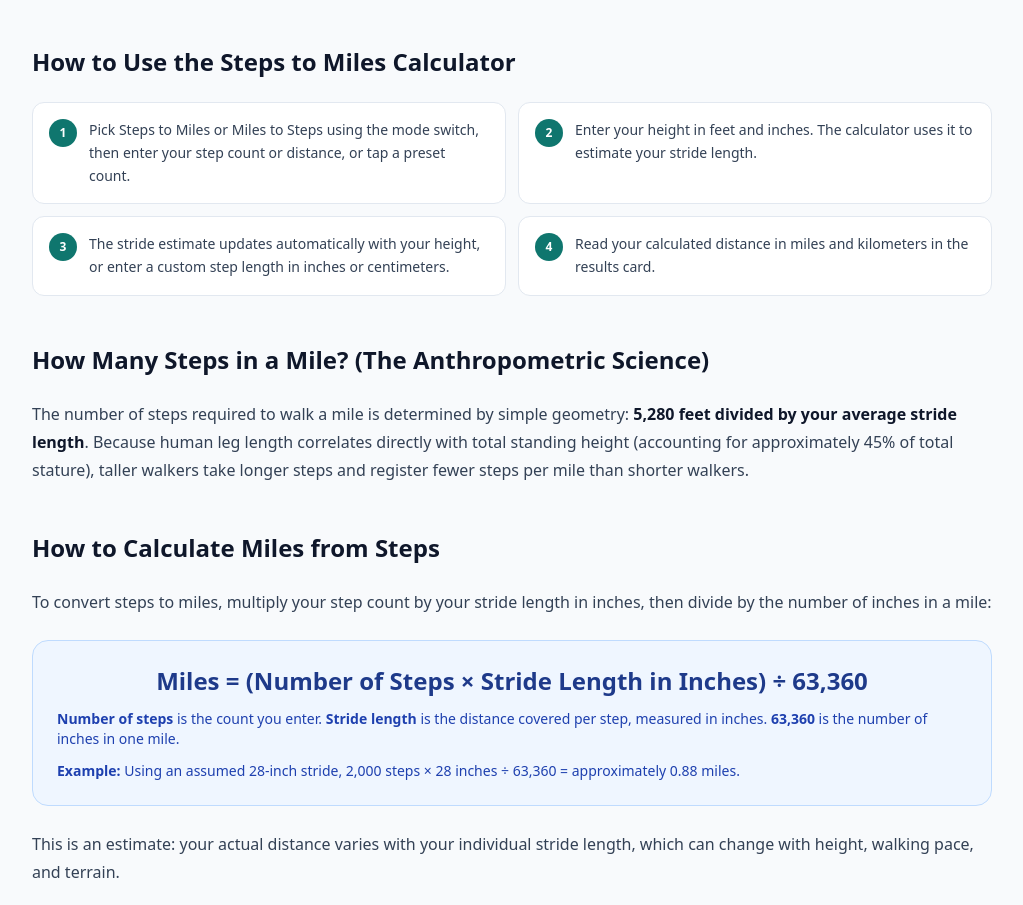
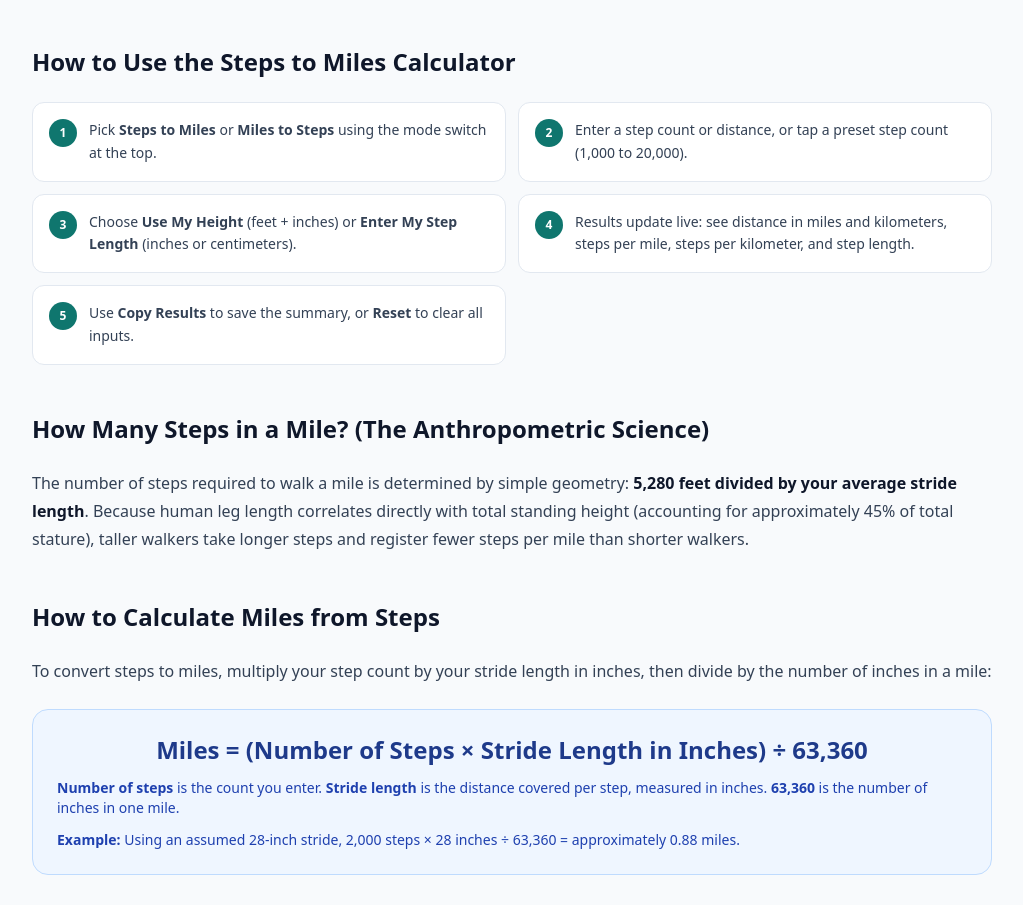
Before and after one commit to zain-taseer-developer/Walking-Calorie-Calculator-2026, a Next.js app: page /steps-to-miles-calculator in a window 1280 px wide. Shown: the part 1038-1943 px from the top of the page, without its empty margins (128-1151 px from the left). Built offline with nearby package versions, Linux system fonts and the light colour scheme; no server answers.

Commit message:
fix(steps-to-miles): update How to Use section for two-way calculator

```diff
--- a/app/steps-to-miles-calculator/page.tsx
+++ b/app/steps-to-miles-calculator/page.tsx
@@ -511,10 +511,11 @@ export default function StepsToMilesPage() {
         <h2>How to Use the Steps to Miles Calculator</h2>
         <ol className="not-prose grid grid-cols-1 sm:grid-cols-2 gap-3 my-5">
           {[
-            "Pick Steps to Miles or Miles to Steps using the mode switch, then enter your step count or distance, or tap a preset count.",
-            "Enter your height in feet and inches. The calculator uses it to estimate your stride length.",
-            "The stride estimate updates automatically with your height, or enter a custom step length in inches or centimeters.",
-            "Read your calculated distance in miles and kilometers in the results card.",
+            "Pick <strong>Steps to Miles</strong> or <strong>Miles to Steps</strong> using the mode switch at the top.",
+            "Enter a step count or distance, or tap a preset step count (1,000 to 20,000).",
+            "Choose <strong>Use My Height</strong> (feet + inches) or <strong>Enter My Step Length</strong> (inches or centimeters).",
+            "Results update live: see distance in miles and kilometers, steps per mile, steps per kilometer, and step length.",
+            "Use <strong>Copy Results</strong> to save the summary, or <strong>Reset</strong> to clear all inputs.",
           ].map((instruction, index) => (
             <li
               key={instruction}
@@ -523,7 +524,7 @@ export default function StepsToMilesPage() {
               <span className="flex h-7 w-7 shrink-0 items-center justify-center rounded-full bg-brand-700 text-xs font-bold text-white">
                 {index + 1}
               </span>
-              <span className="leading-relaxed">{instruction}</span>
+              <span className="leading-relaxed" dangerouslySetInnerHTML={{ __html: instruction }} />
             </li>
           ))}
         </ol>
```
Also changed, not shown: 1 other file (tests, documents, lock files or other folders).
